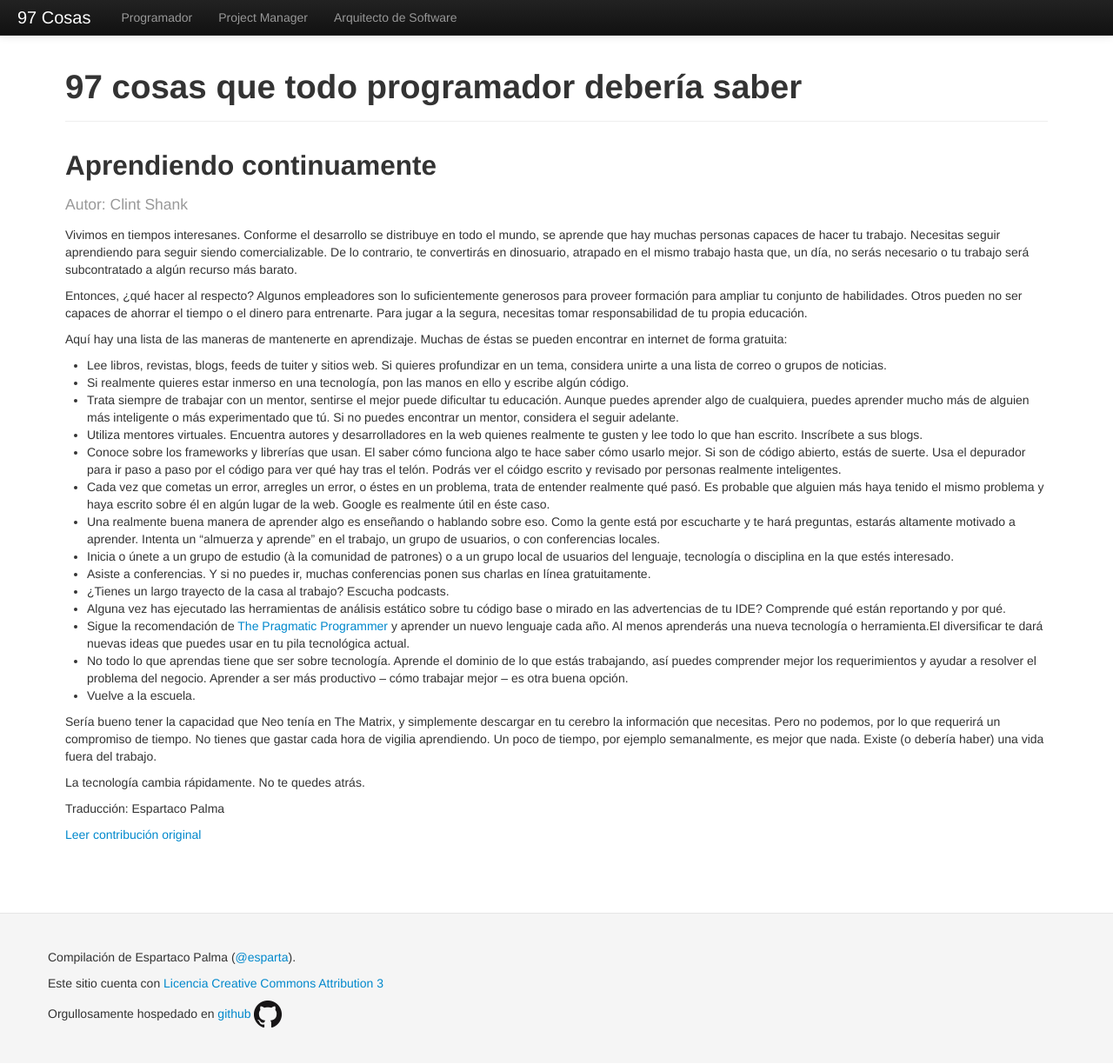
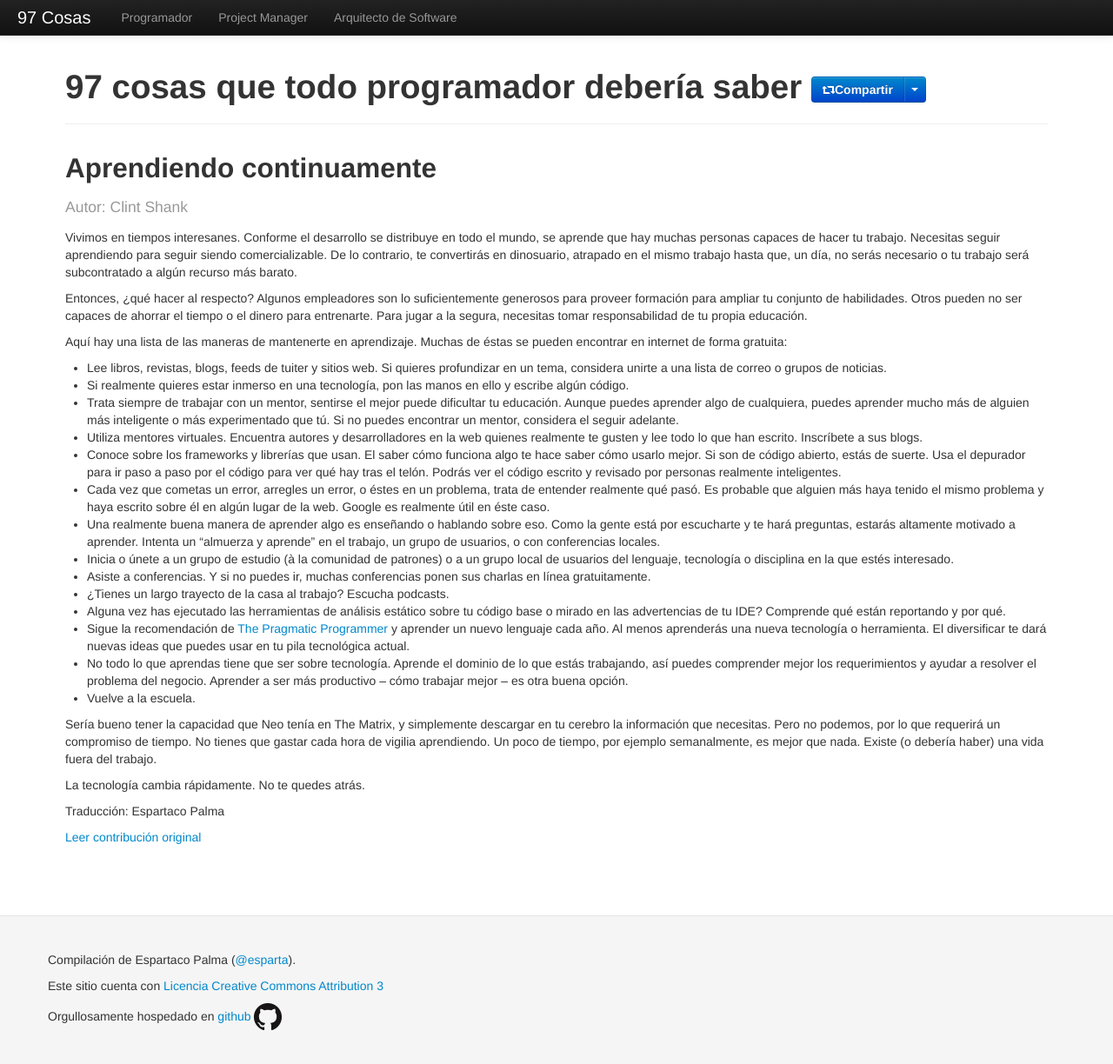
Before and after one commit to esparta/97cosas, a Jekyll site: the page built from programador/aprendiendo-continuamente.md, in a window 1280 px wide and 1226 px high. Shown: the whole window at 87% size. Built offline with Jekyll 4.4.1, drawn with Linux system fonts in a browser that asks for light colours; comment, search, counter and statistics services are not loaded.

Commit message:
fixing typo & social sharing

```diff
--- /dev/null
+++ b/_includes/socialnetworkbuttons.html
@@ -0,0 +1,14 @@
+
+<div class="btn-group">
+    <a class="btn btn-primary" href="#"><i class="icon-retweet icon-white"></i>Compartir</a>
+    <a class="btn btn-primary dropdown-toggle" data-toggle="dropdown" href="#">
+        <span class="caret"></span></a>
+    <ul class="dropdown-menu">
+
+        <li><div class="fb-share-button" data-href="http://97cosas.com/programador" data-type="button_count">
+        </div></li>
+        <li><a href="https://twitter.com/share" class="twitter-share-button" data-url="http://97cosas.com/programador" data-hashtags="97cosas">Tweet</a></li>
+        <li><script type="IN/Share" data-url="http://97cosas.com/programador/" data-counter="right">
+        </script></li>
+    </ul>
+</div>
--- /dev/null
+++ b/_includes/socialnetworkjs.html
@@ -0,0 +1,14 @@
+<div id="fb-root"></div>
+<script>(function(d, s, id) {
+  var js, fjs = d.getElementsByTagName(s)[0];
+  if (d.getElementById(id)) return;
+  js = d.createElement(s); js.id = id;
+  js.src = "//connect.facebook.net/en_US/all.js#xfbml=1";
+  fjs.parentNode.insertBefore(js, fjs);
+}(document, 'script', 'facebook-jssdk'));</script>
+
+<script>!function(d,s,id){var js,fjs=d.getElementsByTagName(s)[0],p=/^http:/.test(d.location)?'http':'https';if(!d.getElementById(id)){js=d.createElement(s);js.id=id;js.src=p+'://platform.twitter.com/widgets.js';fjs.parentNode.insertBefore(js,fjs);}}(document, 'script', 'twitter-wjs');</script>
+
+<script src="//platform.linkedin.com/in.js" type="text/javascript">
+ lang: en_US
+</script>
--- a/_layouts/html5.html
+++ b/_layouts/html5.html
@@ -15,5 +15,6 @@
     {% include footer.html %}
     {% include javascript.html %}
     {% include analytics.html %}
+    {% include socialnetworkjs.html %}
     </body>
 </html>
--- a/_layouts/programador.html
+++ b/_layouts/programador.html
@@ -3,8 +3,9 @@ layout: libro
 ---
 
 <div class="page-header">
-    <h1> 97 cosas que todo programador debería saber</h1>
+    <h1> 97 cosas que todo programador debería saber {% include socialnetworkbuttons.html %}</h1>
 </div>
+
 {% if page.author %}
 
 <h2>{{ page.title }} <br>
--- a/programador/aprendiendo-continuamente.md
+++ b/programador/aprendiendo-continuamente.md
@@ -17,14 +17,14 @@ Aquí hay una lista de las maneras de mantenerte en aprendizaje. Muchas de ésta
 * Si realmente quieres estar inmerso en una tecnología, pon las manos en ello y escribe algún código.
 * Trata siempre de trabajar con un mentor, sentirse el mejor puede dificultar tu educación. Aunque puedes aprender algo de cualquiera, puedes aprender mucho más de alguien más inteligente o más experimentado que tú. Si no puedes encontrar un mentor, considera el seguir adelante.
 * Utiliza mentores virtuales. Encuentra autores y desarrolladores en la web quienes realmente te gusten y lee todo lo que han escrito. Inscríbete a sus blogs.
-* Conoce sobre los frameworks y librerías que usan. El saber cómo funciona algo te hace saber cómo usarlo mejor. Si son de código abierto, estás de suerte. Usa el depurador para ir paso a paso por el código para ver qué hay tras el telón. Podrás ver el cóidgo escrito y revisado por personas realmente inteligentes.
+* Conoce sobre los frameworks y librerías que usan. El saber cómo funciona algo te hace saber cómo usarlo mejor. Si son de código abierto, estás de suerte. Usa el depurador para ir paso a paso por el código para ver qué hay tras el telón. Podrás ver el código escrito y revisado por personas realmente inteligentes.
 * Cada vez que cometas un error, arregles un error, o éstes en un problema, trata de entender realmente qué pasó. Es probable que alguien más haya tenido el mismo problema y haya escrito sobre él en algún lugar de la web. Google es realmente útil en éste caso.
 * Una realmente buena manera de aprender algo es enseñando o hablando sobre eso. Como la gente está por escucharte y te hará preguntas, estarás altamente motivado a aprender. Intenta un "almuerza y aprende" en el trabajo, un grupo de usuarios, o con conferencias locales.
 * Inicia o únete a un grupo de estudio (à la comunidad de patrones) o a un grupo local de usuarios del lenguaje, tecnología o disciplina en la que estés interesado.
 * Asiste a conferencias. Y si no puedes ir, muchas conferencias ponen sus charlas en línea gratuitamente.
 * ¿Tienes un largo trayecto de la casa al trabajo? Escucha podcasts.
 * Alguna vez has ejecutado las herramientas de análisis estático sobre tu código base o mirado en las advertencias de tu IDE? Comprende qué están reportando y por qué.
-* Sigue la recomendación de [The Pragmatic Programmer](http://www.pragprog.com/titles/tpp/the-pragmatic-programmer) y aprender un nuevo lenguaje cada año. Al menos aprenderás una nueva tecnología o herramienta.El diversificar te dará nuevas ideas que puedes usar en tu pila tecnológica actual.
+* Sigue la recomendación de [The Pragmatic Programmer](http://www.pragprog.com/titles/tpp/the-pragmatic-programmer) y aprender un nuevo lenguaje cada año. Al menos aprenderás una nueva tecnología o herramienta. El diversificar te dará nuevas ideas que puedes usar en tu pila tecnológica actual.
 * No todo lo que aprendas tiene que ser sobre tecnología. Aprende el dominio de lo que estás trabajando, así puedes comprender mejor los requerimientos y ayudar a resolver el problema del negocio. Aprender a ser más productivo -- cómo trabajar mejor -- es otra buena opción.
 * Vuelve a la escuela.
 
```
